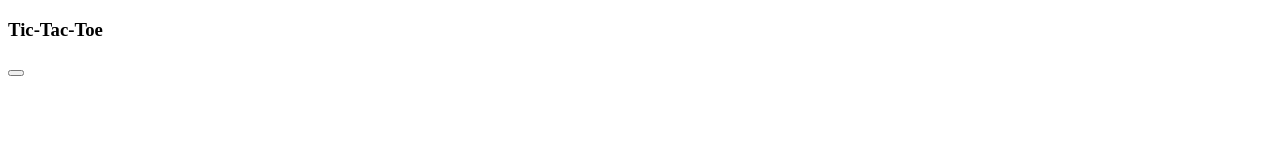
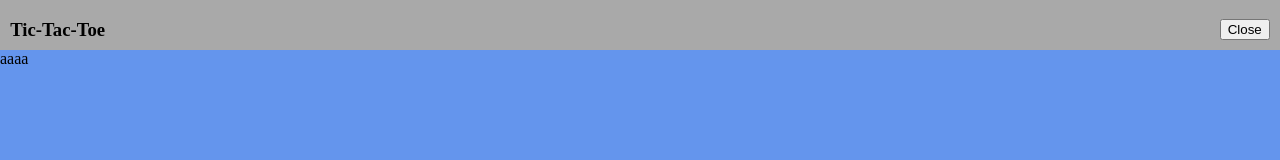
Before and after one commit to HariSupikssa/Fun_stuff, an Electron app: page tic-tac-toe/src/website/index.html in a window 1280 px wide. Drawn offline with Linux system fonts and the light colour scheme.

Commit message:
structure topbar

```diff
--- a/tic-tac-toe/src/website/index.html
+++ b/tic-tac-toe/src/website/index.html
@@ -7,6 +7,7 @@
   <meta http-equiv="Content-Security-Policy" content="default-src 'self'; script-src 'self'" />
   <meta http-equiv="X-Content-Security-Policy" content="default-src 'self'; script-src 'self'" />
   <title>Tic-Tac-Toe</title>
+  <link rel="stylesheet" href="style.css">
 </head>
 
 <body>
@@ -17,14 +18,14 @@
         <h3>Tic-Tac-Toe</h3>
       </div>
       <div class="titlebarBtn">
-        <button class="topbtn closeBtn" id="closeBtn"> </button>
+        <button class="topbtn closeBtn" id="closeBtn">Close </button>
       </div>
 
 
     </div>
 
     <div class="contentArea">
-
+      aaaa
     </div>
   </div>
 </body>
--- a/tic-tac-toe/src/website/style.css
+++ b/tic-tac-toe/src/website/style.css
@@ -0,0 +1,37 @@
+body,
+html {
+    padding: 0;
+    margin: 0;
+    height: 100%;
+    width: 100%;
+    overflow-y: hidden;
+    overflow-x: hidden;
+}
+
+.mainApp {
+    display: flex;
+    flex-direction: column;
+    background-color: beige;
+    height: 100%;
+}
+
+.topbar {
+    background-color: darkgray;
+    padding: 0 0.8%;
+    height: 50px;
+    display: flex;
+    flex-direction: row;
+    flex-wrap: wrap;
+    align-items: center;
+    justify-content: space-between;
+    user-select: none;
+    -webkit-user-select: none;
+
+
+}
+
+.contentArea {
+    background-color: cornflowerblue;
+    height: 100%;
+    width: 100%;
+}
```
